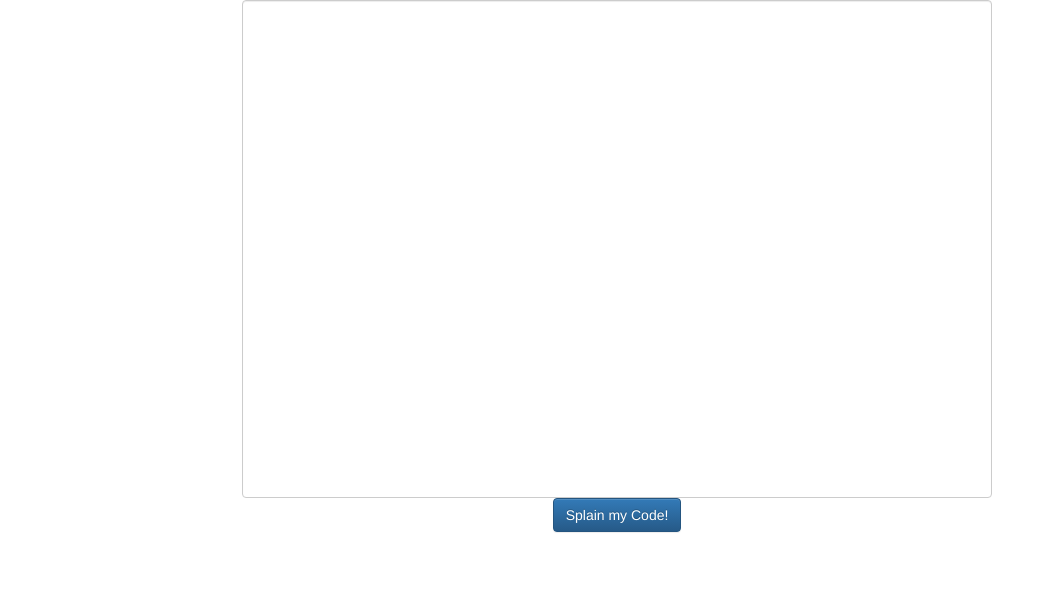
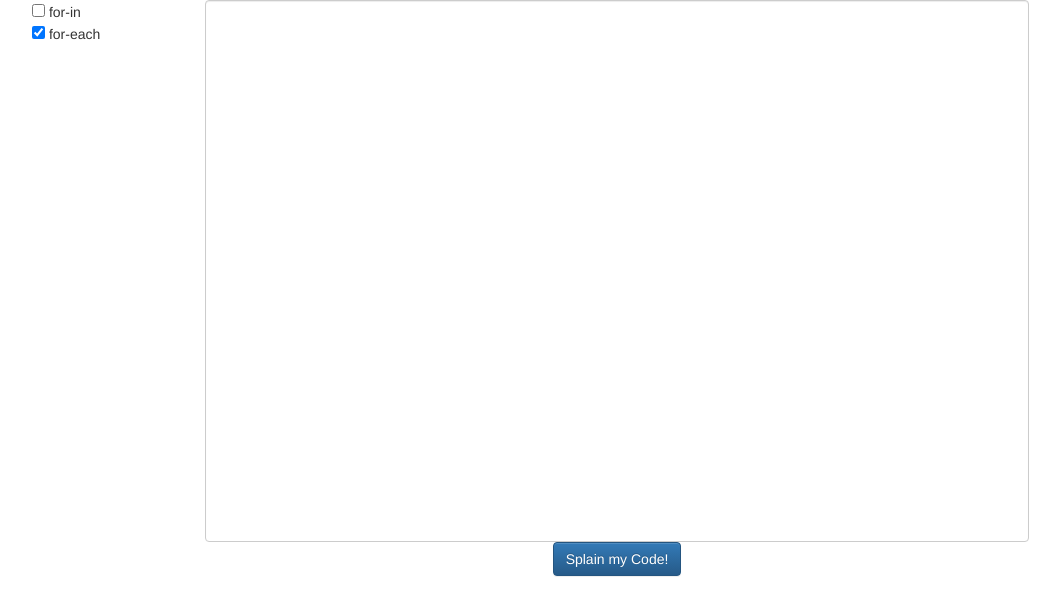
Before and after one commit to maryvilledev/demo_ui, a Vue app: page / in a window 1280 px wide. Shown: the top 616 px of the page, without its empty margins (23-1083 px from the left). Built offline with nearby package versions, Linux system fonts and the light colour scheme.

Commit message:
Added filter box

```diff
--- a/src/App.vue
+++ b/src/App.vue
@@ -1,24 +1,30 @@
 <template>
-  <div id="app">
-    <div class="container">
-      <div class="row">
-        <div class="col-sm-2"></div>
-        <div class="col-sm-8">
-          <codeArea></codeArea>
-        </div>
-        <div class="col-sm-2"></div>
+  <div id="app" class="container-fluid">
+    <div class="row">
+      <div class="col-sm-2">
+        <filter-box :filters="filters"></filter-box>
       </div>
+      <div class="col-sm-8">
+        <code-area></code-area>
+      </div>
+      <div class="col-sm-2"></div>
     </div>
   </div>
 </template>
 
 <script>
 import CodeArea from './components/CodeArea'
+import FilterBox from './components/FilterBox'
 
 export default {
   name: 'app',
+  data() {
+    return{
+      filters: [{text: 'for-in', value: false}, {text: 'for-each', value: true}]
+    }
+  },
   components: {
-    CodeArea
+    CodeArea, FilterBox
   }
 }
 </script>
--- a/src/components/CodeArea.vue
+++ b/src/components/CodeArea.vue
@@ -6,7 +6,6 @@
 </template>
 
 <script>
-
 export default {
   name: 'codeArea',
   data() {
@@ -20,7 +19,6 @@ export default {
     }
   },
 }
-
 </script>
 
 <style scoped>
--- a/src/components/FilterBox.vue
+++ b/src/components/FilterBox.vue
@@ -1,8 +1,33 @@
 <template>
+  <div>
+    <ul class="filter-list">
+      <li v-for="filter in filters">
+        <input type="checkbox" @change="onChange($event, filter.text)" :checked="filter.value"/>
+        {{filter.text}}
+      </li>
+    </ul>
+  </div>
 </template>
 
 <script>
+
+export default {
+  name: 'filter-box',
+  props: {
+    filters: []
+  },
+  methods: {
+    onChange: function(ev, text) {
+      this.$emit("toggleFilter", text)
+    }
+  }
+}
 </script>
 
 <style scoped>
+  .filter-list {
+    list-style-type: none;
+    overflow: scroll;
+    font: 12pt;
+  }
 </style>
```
Also changed, not shown: index.html (+3 -4 lines).
